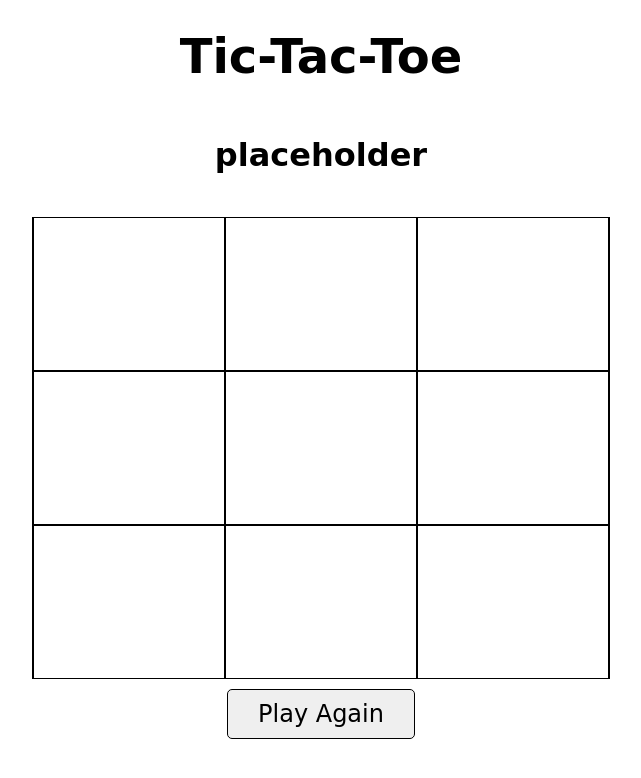
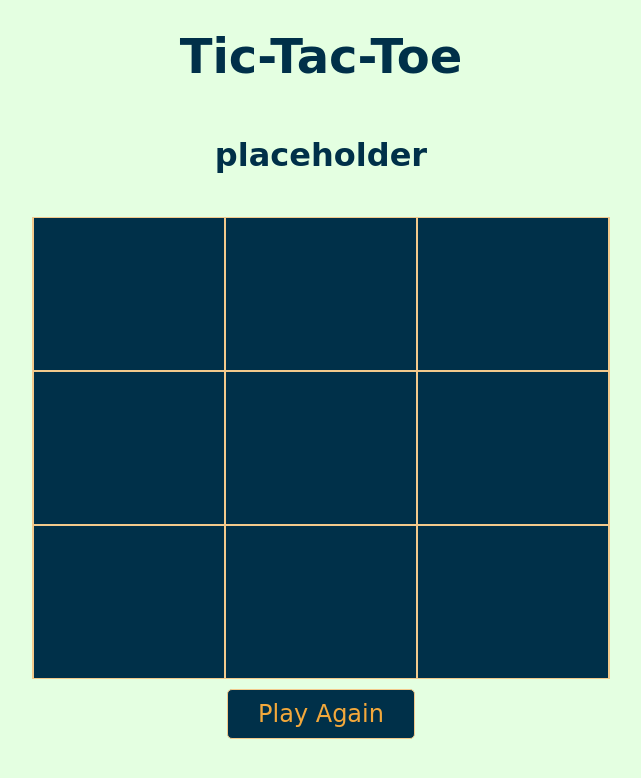
Before and after one commit to Myenny/tictactoe, a website: page public/index.html in a window 1280 px wide. Shown: the whole page, without its empty margins (319-960 px from the left). Drawn offline with Linux system fonts and the light colour scheme; a web font is replaced by a local one.

Commit message:
added css

```diff
--- a/public/main.js
+++ b/public/main.js
@@ -71,7 +71,8 @@ let newGame = () => {
 }
 
 const playerClick = (square) => {
-  if (clickCount === 1 || clickCount === 3 || clickCount === 5 || clickCount === 7 || clickCount === 9) {
+  if (clickCount === 1 || clickCount === 3 || clickCount === 5 ||
+    clickCount === 7 || clickCount === 9) {
     turn(square.target.id, playerOne)
   } else {
     turn(square.target.id, playerTwo)
--- a/public/screen.css
+++ b/public/screen.css
@@ -13,15 +13,17 @@ body {
   flex-direction: column;
   align-items: center;
   font-family: 'Finger Paint', cursive;
-
+  background-color: #e4ffe1;
 }
 
 h1 {
   font-size: 3rem;
+  color: #003049;
 }
 
 h2 {
   font-size: 2rem;
+  color: #003049;
 }
 
 table {
@@ -35,7 +37,7 @@ table {
 tr {
   display: flex;
   justify-content: center;
-  border: 1px solid black;
+  border: 1px solid #f2c98c;
 
 
 }
@@ -43,24 +45,29 @@ tr {
 td {
   font-size: 8rem;
   margin: 0;
-  border-left: 1px solid black;
-  border-right: 1px solid black;
+  border-left: 1px solid #f2c98c;
+  border-right: 1px solid #f2c98c;
   width: 188px;
   height: 150px;
   text-align: center;
+  background-color: #003049;
+  color: #f3a83b;
 }
 
 button {
   width: 188px;
   height: 50px;
   margin-top: 10px;
-  border: 1px solid black;
+  border: 1px solid #f2c98c;
   border-radius: 5px;
   font-family: 'Finger Paint', cursive;
   font-size: 1.5rem;
   outline-color: orange;
+  background-color: #003049;
+  color: #f3a83b;
 }
 
 button:hover {
   background-color: orange;
+  color: #003049
 }
```
